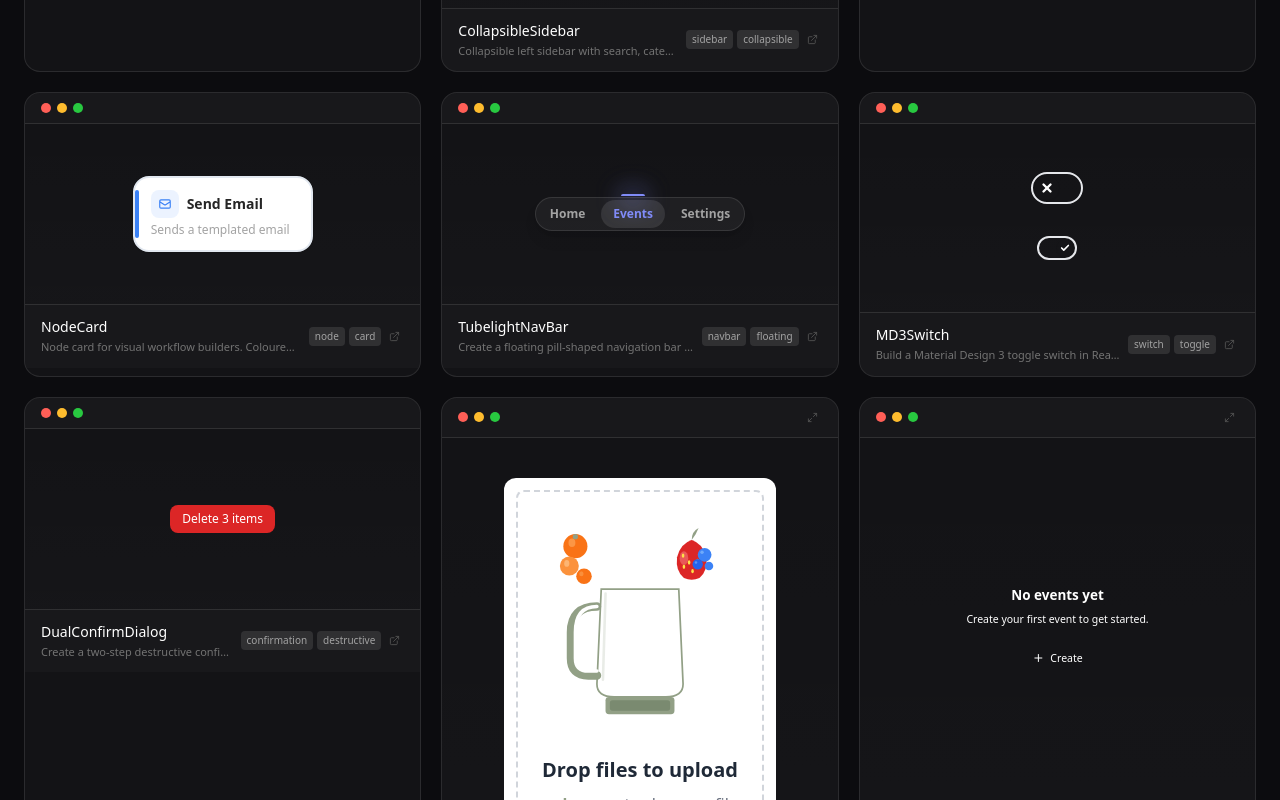
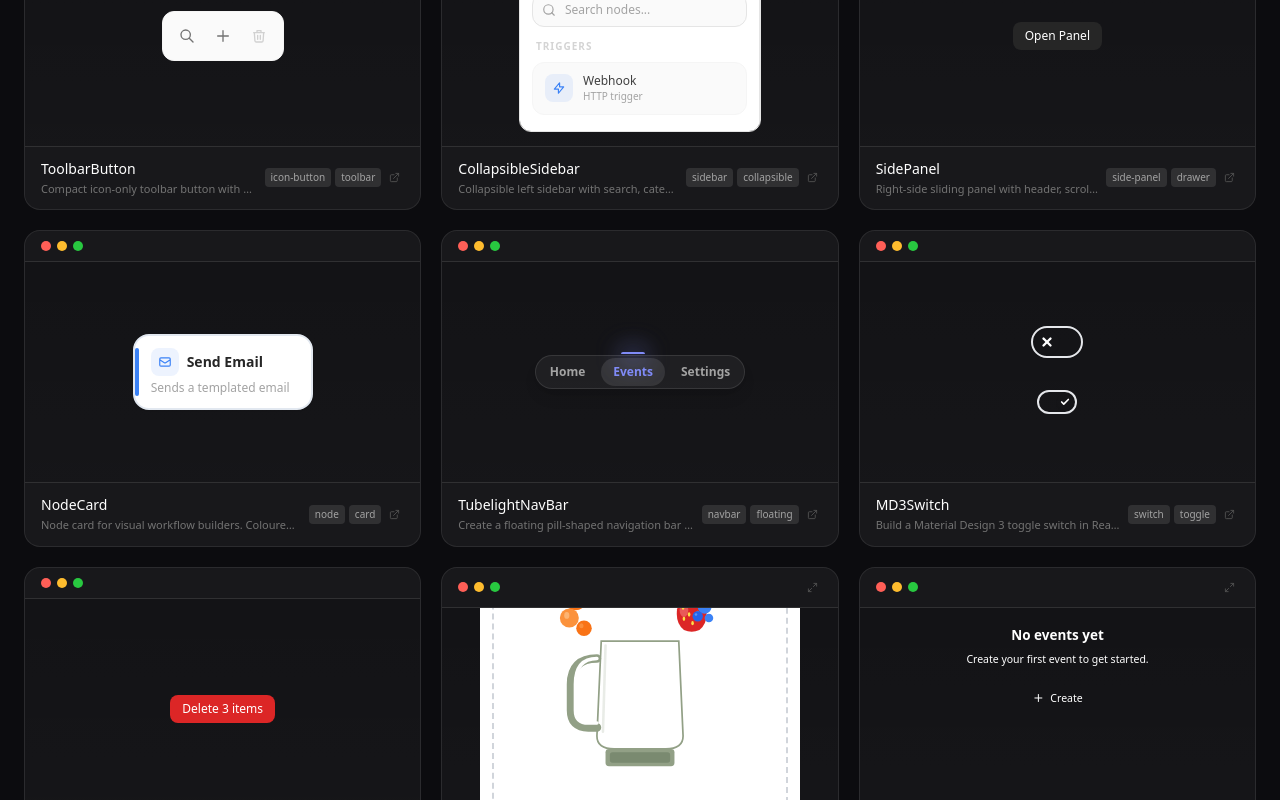
Before and after one commit to yasharyas/bezel, a Next.js app in the folder apps/gallery/: page / in a window 1280 px wide. Shown: the part 2000-2800 px from the top of the page. Built offline with nearby package versions, Linux system fonts and the light colour scheme.

Commit message:
fix: uniform card heights

```diff
--- a/apps/gallery/src/app/page.tsx
+++ b/apps/gallery/src/app/page.tsx
@@ -722,9 +722,9 @@ export default function GalleryPage() {
                   )}
                 </div>
 
-                {/* Live component preview */}
-                <div className="px-6 py-10 flex items-center justify-center min-h-[180px] bg-gradient-to-b from-transparent to-white/[0.01]">
-                  <div onClick={(e) => e.stopPropagation()} className="pointer-events-auto">
+                {/* Live component preview — fixed height so all cards are uniform */}
+                <div className="h-[220px] overflow-hidden flex items-center justify-center bg-gradient-to-b from-transparent to-white/[0.01]">
+                  <div onClick={(e) => e.stopPropagation()} className="pointer-events-auto w-full h-full flex items-center justify-center px-6">
                     {previews[entry.slug] ?? (
                       <span className="text-neutral-600 text-sm">Preview</span>
                     )}
@@ -733,7 +733,7 @@ export default function GalleryPage() {
               </div>
 
               {/* Card footer */}
-              <div className="px-4 py-3 border-t border-white/10 bg-white/[0.02] flex items-center justify-between">
+              <div className="mt-auto px-4 py-3 border-t border-white/10 bg-white/[0.02] flex items-center justify-between">
                 <div className="min-w-0">
                   <h3 className="text-sm font-medium text-white truncate group-hover:text-indigo-300 transition-colors">
                     {entry.name}
```
